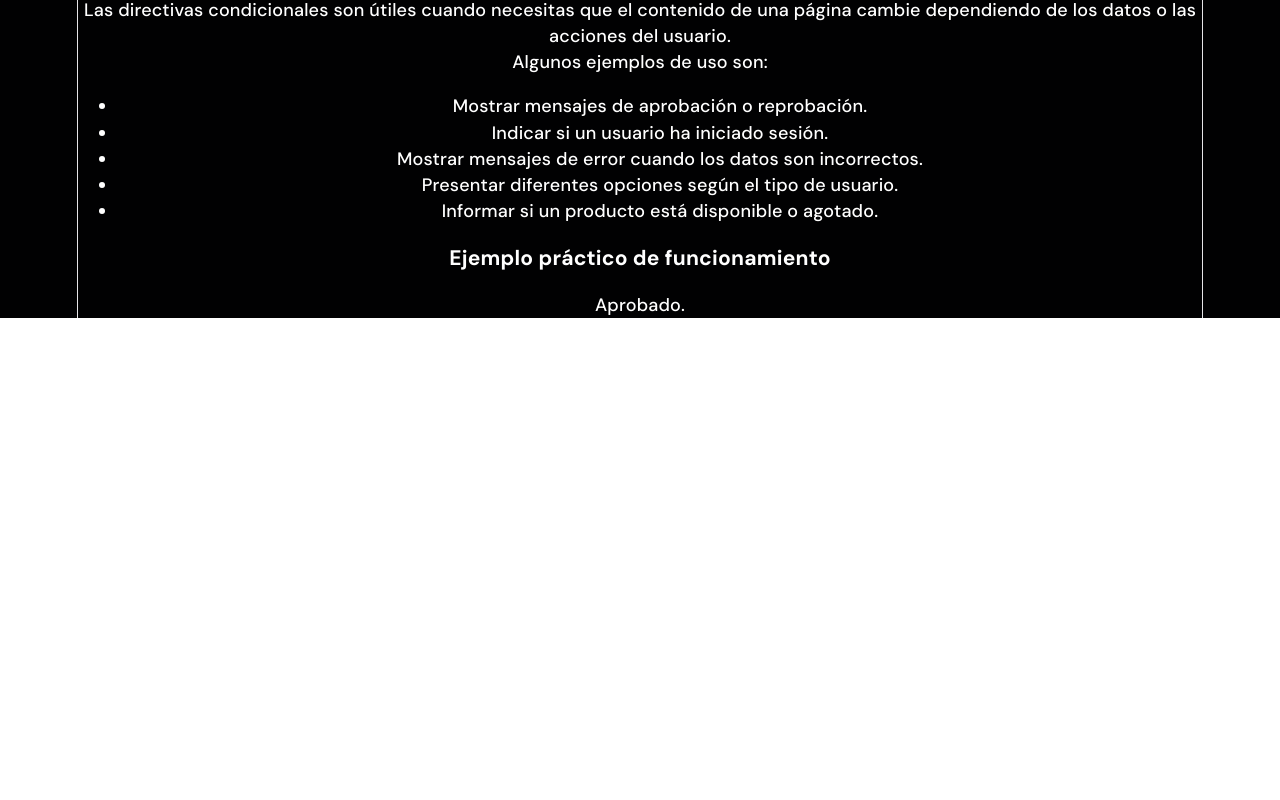
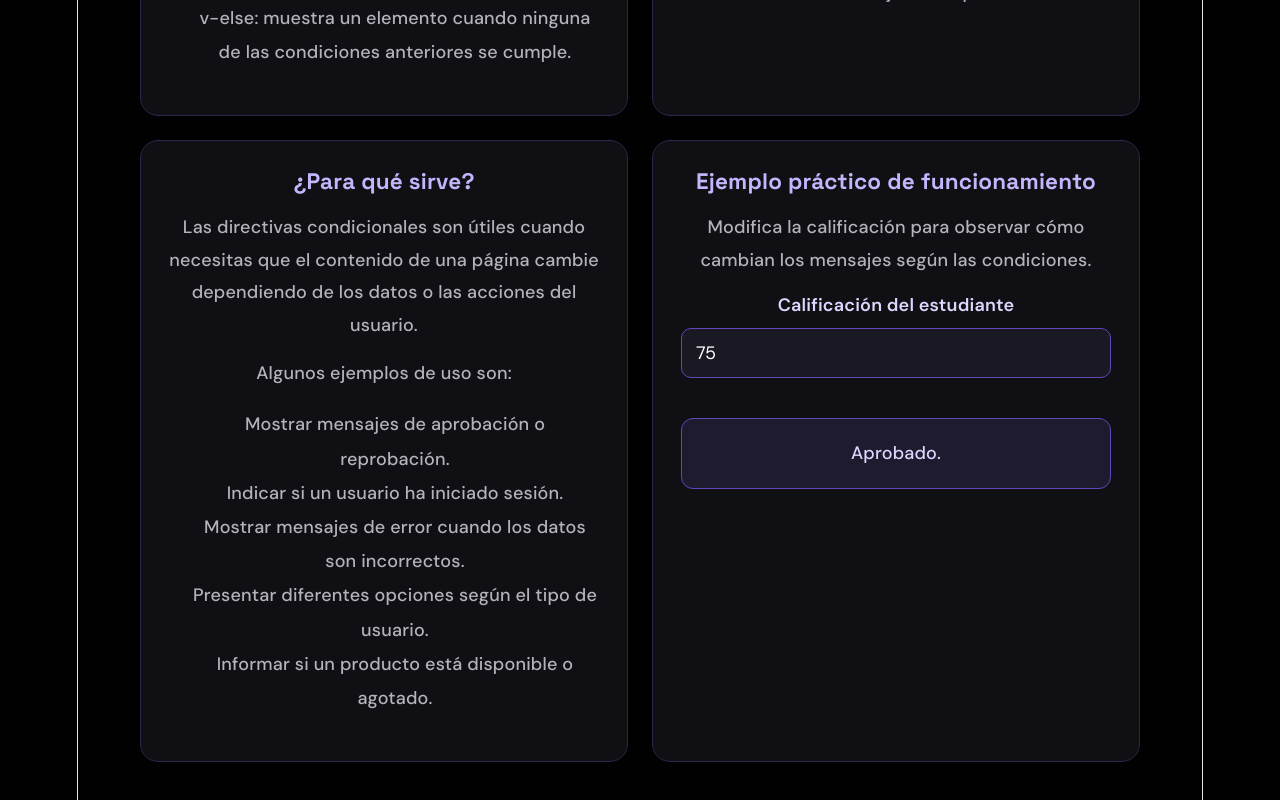
Before and after one commit to erikajhoana-dot/SPA-VUE, a Vue app: page /condiciones in a window 1280 px wide. Shown: the part 1266-2066 px from the top of the page. Before the commit the page ends 1584 px from the top, so only its background shows below. Built offline with nearby package versions, Linux system fonts and the light colour scheme.

Commit message:
Agregue estilos a CondicionesView

```diff
--- a/src/assets/estilos.css
+++ b/src/assets/estilos.css
@@ -126,9 +126,7 @@ h2 {
     background: #101014;
     border: 1px solid #30234d;
     border-radius: 18px;
-    transition: transform 0.25s ease,
-                border-color 0.25s ease,
-                background-color 0.25s ease;
+    transition: transform 0.25s ease, border-color 0.25s ease, background-color 0.25s ease;
 }
 
 .vista-visibilidad .tarjeta:hover {
@@ -224,3 +222,40 @@ h2 {
         transform: none;
     }
 }
+
+.vista-visibilidad .tarjeta label {
+    display: block;
+    margin-bottom: 10px;
+    color: #ddd6fe;
+    font-weight: 600;
+}
+
+.vista-visibilidad .tarjeta input {
+    width: 100%;
+    box-sizing: border-box;
+    padding: 12px 14px;
+    margin-bottom: 16px;
+    font-family: 'DM Sans', sans-serif;
+    font-size: 1rem;
+    color: white;
+    background-color: #1a1822;
+    border: 1px solid #6346bb;
+    border-radius: 10px;
+    transition: border-color 0.3s ease, box-shadow 0.3s ease;
+}
+
+.vista-visibilidad .tarjeta input:focus {
+    outline: none;
+    border-color: #a78bfa;
+    box-shadow: 0 0 0 3px rgb(137 82 251 / 20%);
+}
+
+.vista-visibilidad .tarjeta input::placeholder {
+    color: #85818f;
+}
+
+@media (max-width: 650px) {
+    .vista-visibilidad .tarjeta input {
+        font-size: 16px;
+    }
+}
--- a/src/views/CondicionesView.vue
+++ b/src/views/CondicionesView.vue
@@ -1,35 +1,62 @@
 <template>
-    <main>
+    <main class="vista-visibilidad">
 
+        <header class="encabezado">
         <h1>Condiciones en Vue</h1>
         <h2>v-if, v-else-if y v-else</h2>
+
         <img>
+        </header>
+
+        <div class="tablero">
+
+            <section class="tarjeta">
                 <h3>¿Qué son las directivas condicionales?</h3>
                 <p>v-if, v-else-if y v-else son directivas de Vue que permiten mostrar diferentes elementos HTML dependiendo de si se cumplen determinadas condiciones.</p>
+
                 <ul>
                     <li v-for="(directiva, indice) in directivas" :key="indice">{{ directiva }}</li>
                 </ul>
+            </section>
+
+            <section class="tarjeta">
                 <h3>Ejemplo</h3>
                 <p>Por ejemplo, imagina que tienes un sistema que muestra el estado de una calificación. Si el estudiante obtiene una calificación de 90 o más, se muestra un mensaje de excelente desempeño. Si obtiene entre 60 y 89, se muestra un mensaje de aprobado. En caso contrario, se muestra un mensaje de reprobado. Mediante estas directivas, Vue puede evaluar la calificación y mostrar el mensaje correspondiente.</p>
+            </section>
+
+            <section class="tarjeta">
                 <h3>¿Para qué sirve?</h3>
                 <p>Las directivas condicionales son útiles cuando necesitas que el contenido de una página cambie dependiendo de los datos o las acciones del usuario.</p>
                 <p>Algunos ejemplos de uso son: </p>
+
                 <ul>
                     <li v-for="(ejemplo, indice) in ejemplos" :key="indice">{{ ejemplo }}</li>
                 </ul>
+            </section>
+
+            <section class="tarjeta">
                 <h3>Ejemplo práctico de funcionamiento</h3>
-        <p v-if="calificacion >= 90">Excelente desempeño.</p>
-        <p v-else-if="calificacion >= 60">Aprobado.</p>
-        <p v-else>Reprobado.</p>
+                <p>Modifica la calificación para observar cómo cambian los mensajes según las condiciones.</p>
+                <label for="calificacion"> Calificación del estudiante</label>
+                <input id="calificacion" type="number" v-model.number="calificacion" min="0" max="100" step="1" placeholder="Ingresa una calificación">
+                <p v-if="calificacion === '' || calificacion === null" class="mensaje-demo" role="status">Ingresa una calificación.</p>
+                <p v-else-if=" typeof calificacion !== 'number' || !Number.isFinite(calificacion) || calificacion < 0 || calificacion > 100" class="mensaje-demo mensaje-error" role="status">Ingresa una calificación entre 0 y 100.</p>
+                <p v-else-if="calificacion >= 90" class="mensaje-demo" role="status">Excelente desempeño.</p>
+                <p v-else-if="calificacion >= 60" class="mensaje-demo" role="status">Aprobado.</p>
+                <p v-else class="mensaje-demo" role="status">Reprobado.</p>
+            </section>
+
+        </div>
     </main>
 </template>
 
 <script setup>
+import { ref } from 'vue'
 
 const directivas = [
     "v-if: muestra un elemento si su condición es verdadera.",
     "v-else-if: permite comprobar otra condición cuando la anterior es falsa.",
-    "v-else: muestra un elemento cuando ninguna de las condiciones anteriores se cumple.",
+    "v-else: muestra un elemento cuando ninguna de las condiciones anteriores se cumple."
 ]
 
 const ejemplos = [
@@ -40,6 +67,5 @@ const ejemplos = [
     "Informar si un producto está disponible o agotado."
 ]
 
-const calificacion = 75
-
+const calificacion = ref(75)
 </script>
```
Lines whose indentation alone changed are shown as unchanged.
